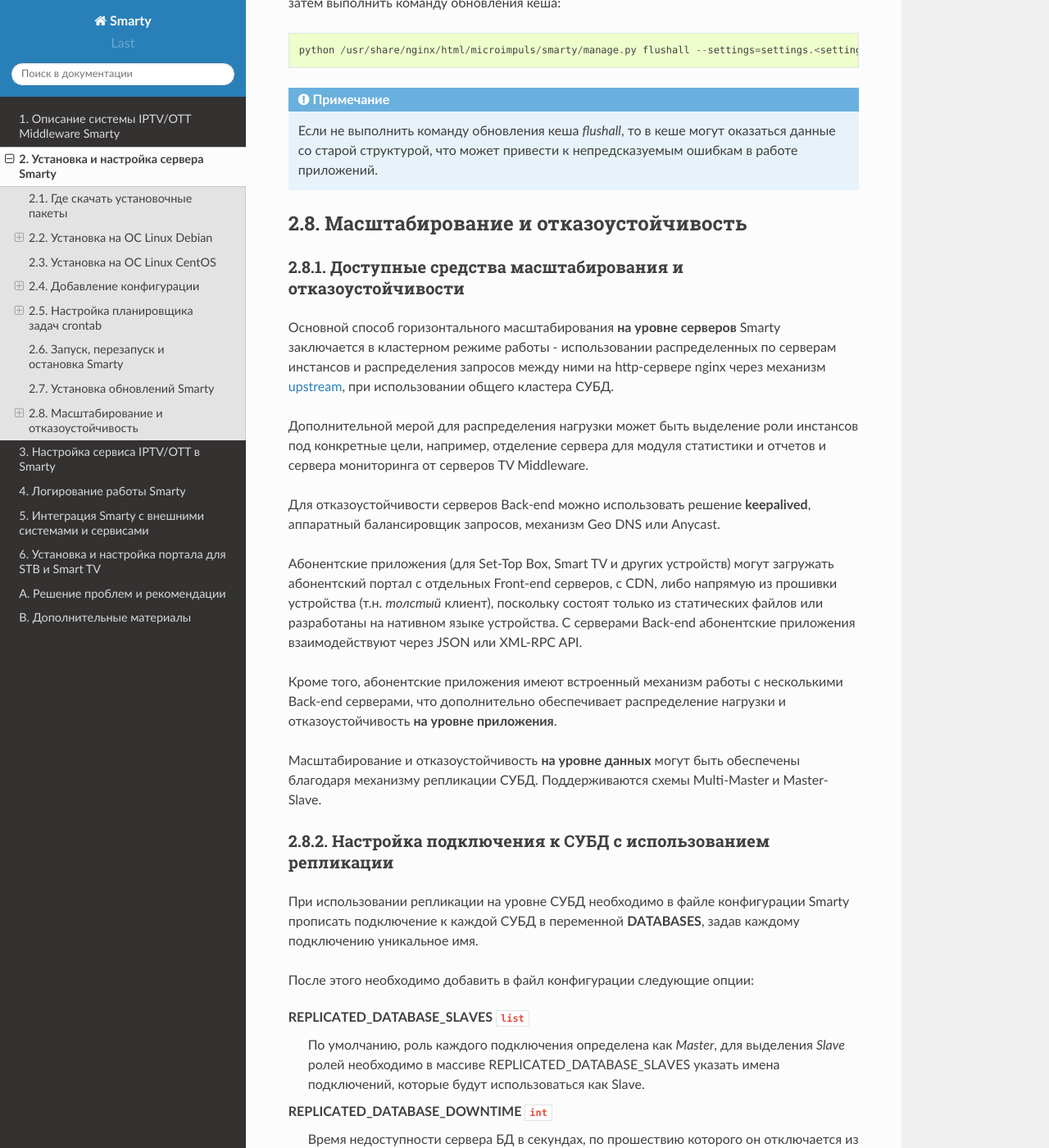
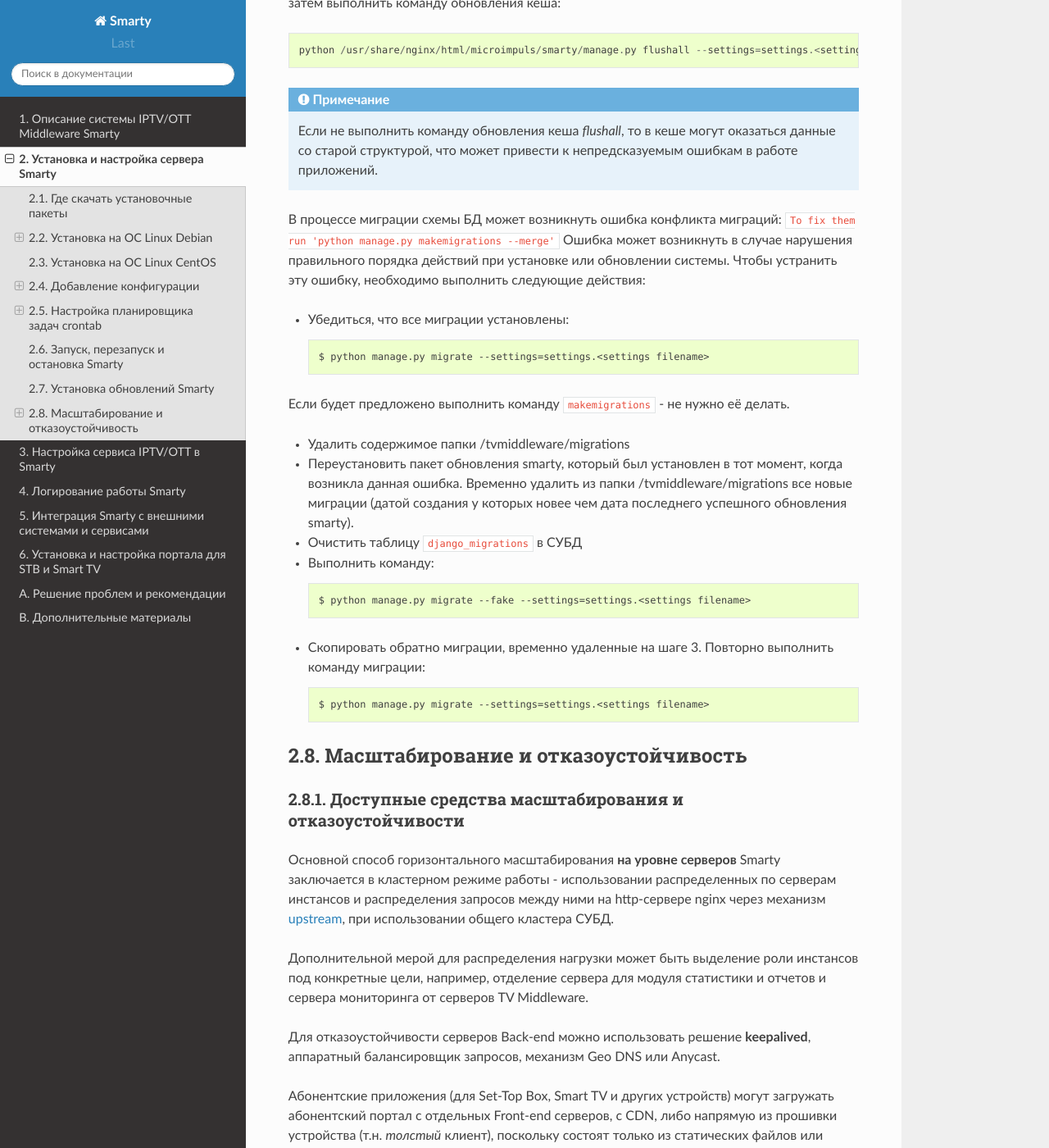
Before and after one commit to sergey-yakovlev/smarty-docs, a Sphinx documentation site: the page built from source/installation_and_configuration.rst, in a window 1280 px wide and 1400 px high, scrolled down 13743 px. Shown: the whole window at 82% size. Built offline with Sphinx 7.4.7 and the Read the Docs theme 2.0.0, drawn with Linux system fonts in a browser that asks for light colours.

Commit message:
makemigrations fix

```diff
--- a/source/installation_and_configuration.rst
+++ b/source/installation_and_configuration.rst
@@ -623,6 +623,32 @@
     Если не выполнить команду обновления кеша *flushall*, то в кеше могут оказаться данные со старой структурой,
     что может привести к непредсказуемым ошибкам в работе приложений.
 
+
+В процессе миграции схемы БД может возникнуть ошибка конфликта миграций:
+``To fix them run 'python manage.py makemigrations --merge'``
+Ошибка может возникнуть в случае нарушения правильного порядка действий при установке или обновлении системы.
+Чтобы устранить эту ошибку, необходимо выполнить следующие действия:
+
+* Убедиться, что все миграции установлены: ::
+
+    $ python manage.py migrate --settings=settings.<settings filename>
+Если будет предложено выполнить команду ``makemigrations`` - не нужно её делать.
+
+* Удалить содержимое папки /tvmiddleware/migrations
+
+* Переустановить пакет обновления smarty, который был установлен в тот момент, когда возникла данная ошибка.
+  Временно удалить из папки /tvmiddleware/migrations все новые миграции (датой создания у которых новее чем дата последнего успешного обновления smarty).
+
+* Очистить таблицу ``django_migrations`` в СУБД
+
+* Выполнить команду: ::
+
+    $ python manage.py migrate --fake --settings=settings.<settings filename>
+
+* Скопировать обратно миграции, временно удаленные на шаге 3. Повторно выполнить команду миграции: ::
+
+    $ python manage.py migrate --settings=settings.<settings filename>
+
 .. _scalability-failsafe:
 
 2.8. Масштабирование и отказоустойчивость
```
